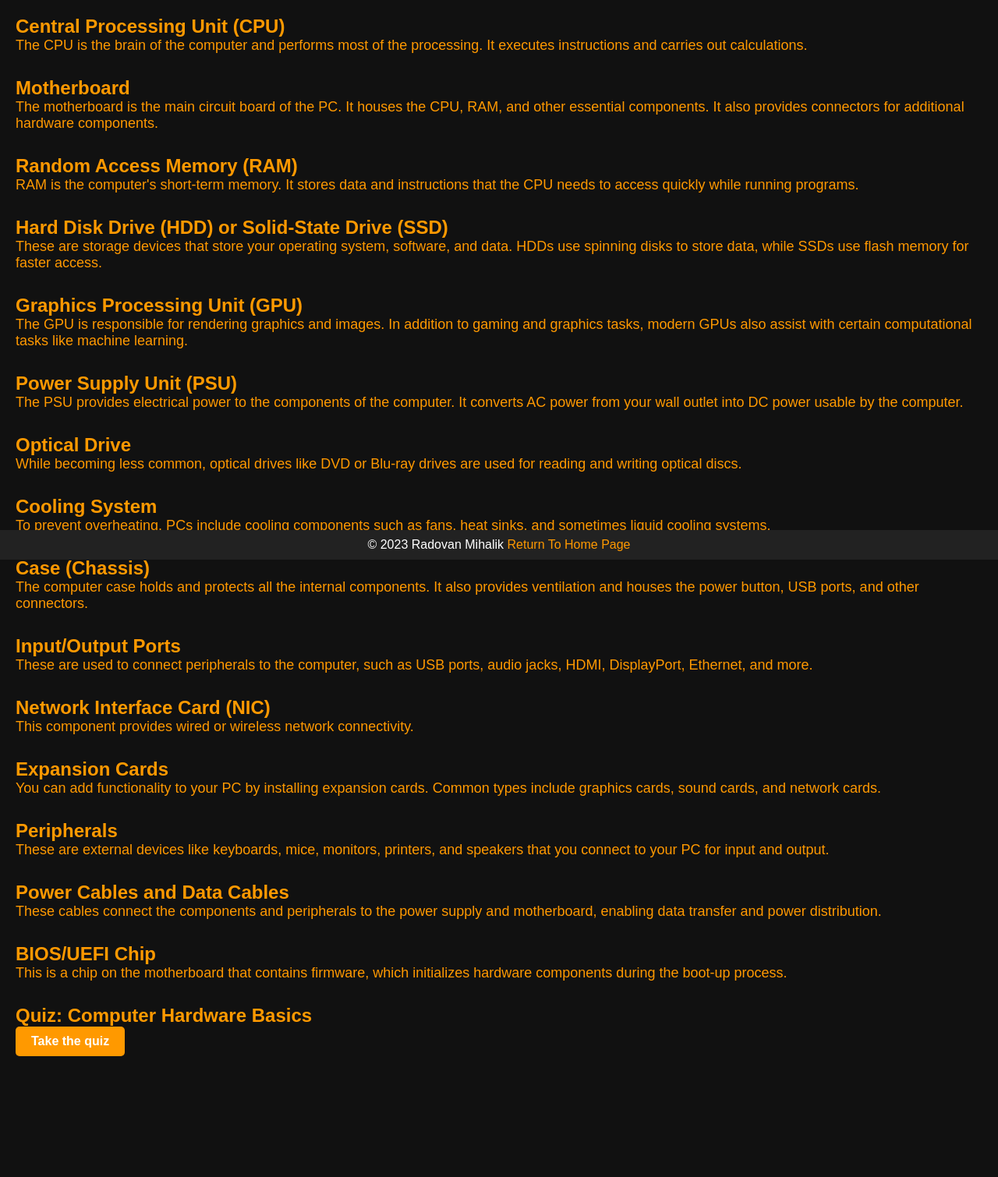
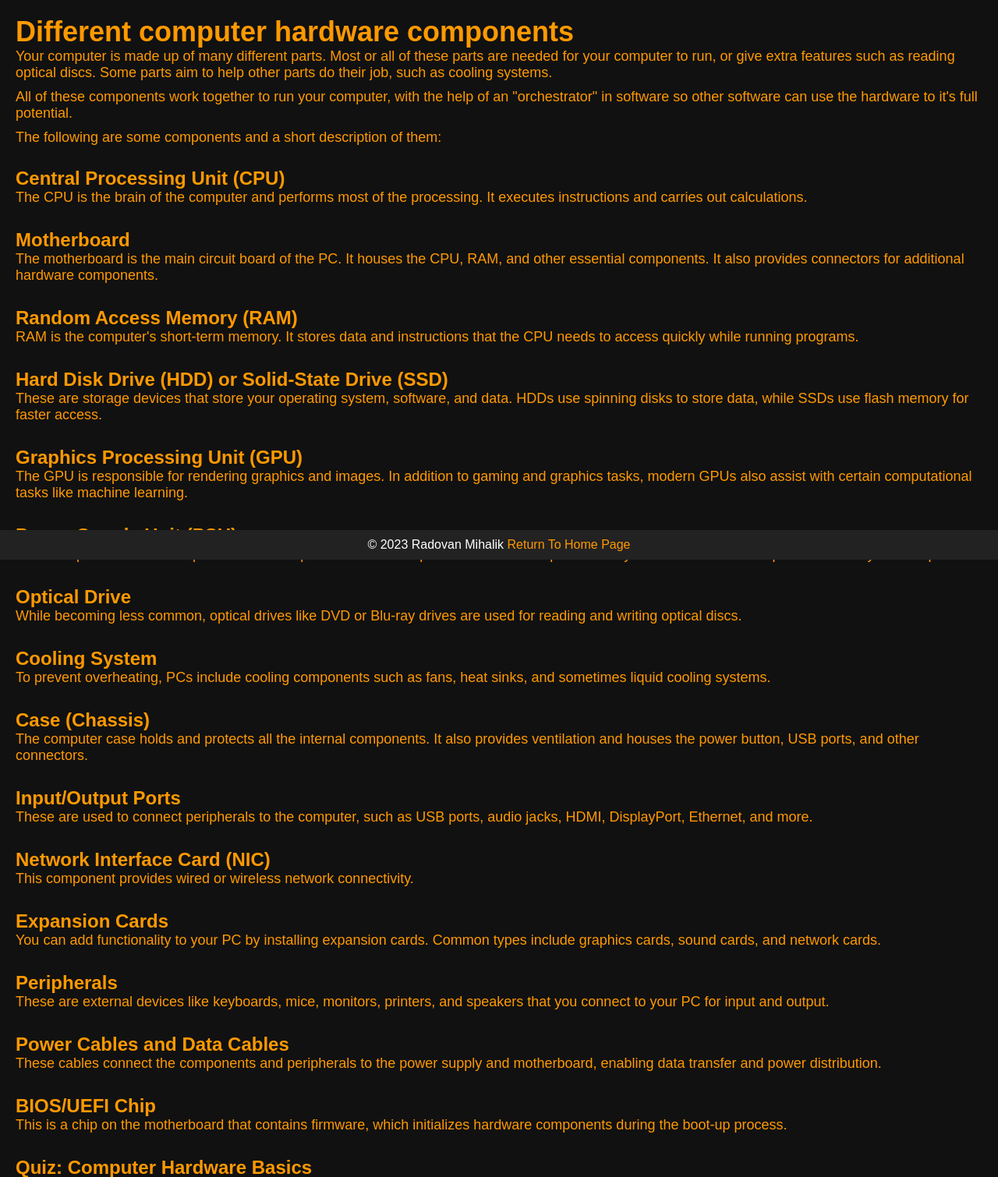
Before and after one commit to dacadla/how-computers-work, a PHP site: page /pages/hardware.php in a window 1280 px wide. Shown: the part 82-1592 px from the top of the page at 78% size. Before the commit the page ends 1437 px from the top, so only its background shows below. Run offline with PHP 8.4, Linux system fonts and the light colour scheme.

Commit message:
Add an intro to hardware.php

```diff
--- a/css/styles.css
+++ b/css/styles.css
@@ -105,8 +105,7 @@ section button[type="submit"] {
     cursor: pointer;
 }
 
-/* Style the quiz results */
-section p {
+section p, main p {
     font-size: 18px;
     color: #ff9900; /* Orange accent color for text */
     margin-bottom: 10px;
--- a/pages/hardware.php
+++ b/pages/hardware.php
@@ -12,6 +12,11 @@
     </header>
 
     <main>
+        <h1>Different computer hardware components</h1>
+        <p>Your computer is made up of many different parts. Most or all of these parts are needed for your computer to run, or give extra features such as reading optical discs. Some parts aim to help other parts do their job, such as cooling systems.</p>
+        <p>All of these components work together to run your computer, with the help of an "orchestrator" in software so other software can use the hardware to it's full potential.</p>
+        <p>The following are some components and a short description of them:</p>
+        <br>
         <section>
             <h2>Central Processing Unit (CPU)</h2>
             <p>
```
